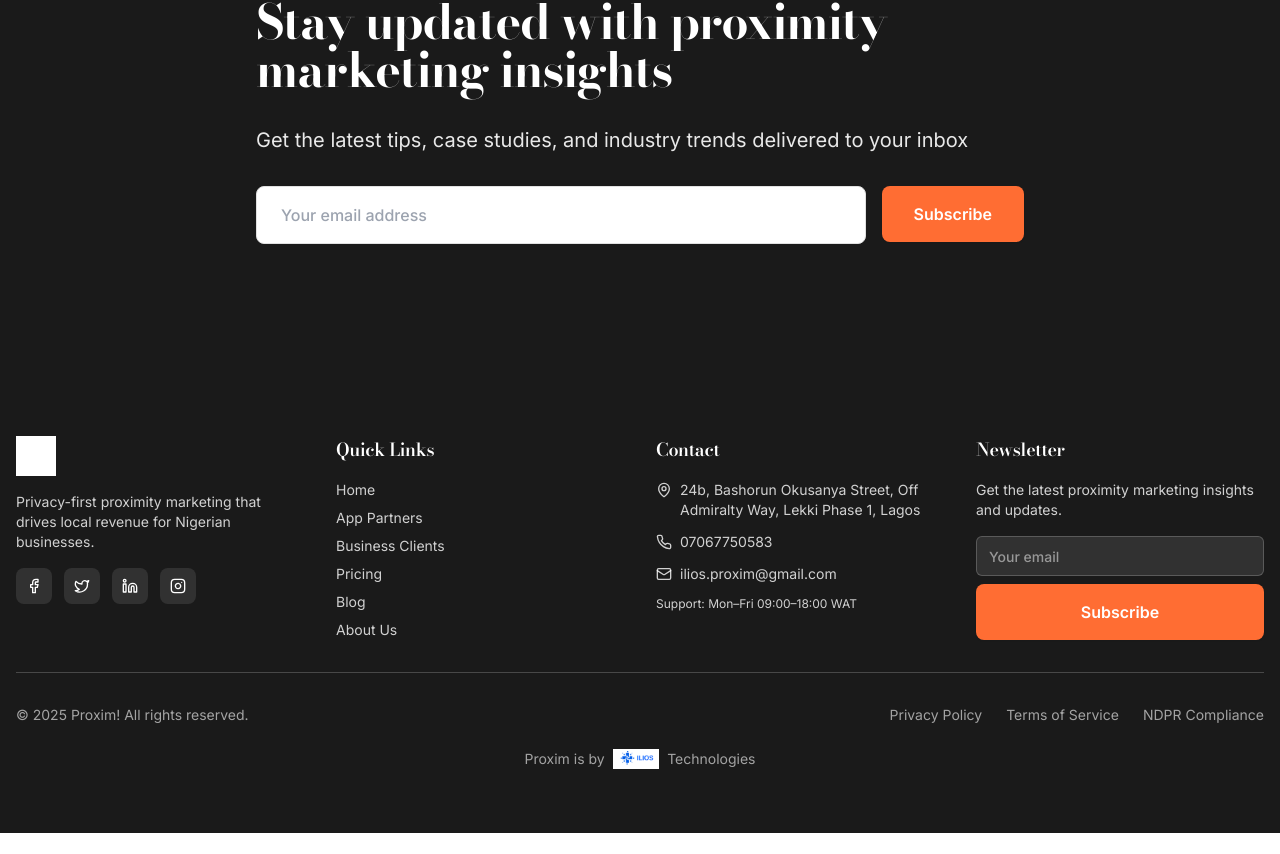
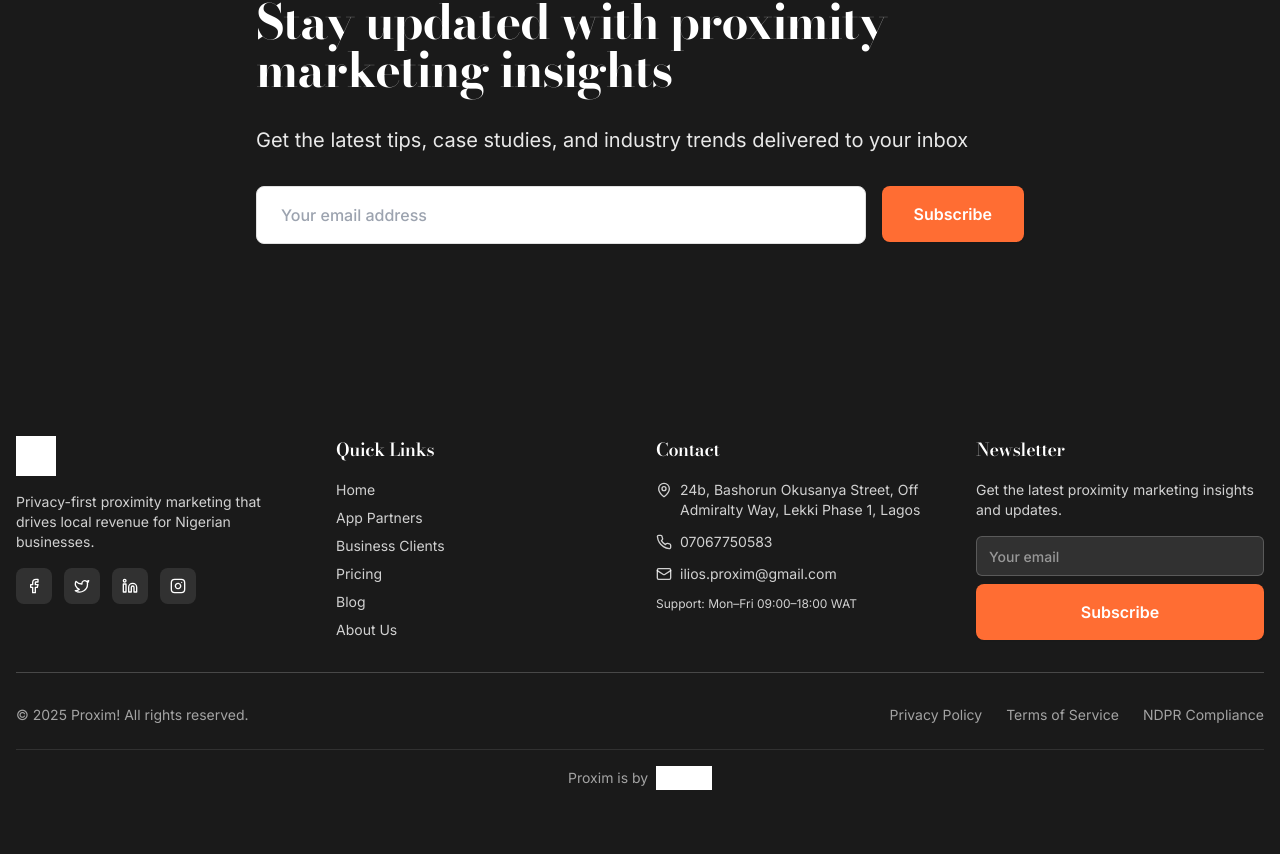
Before and after one commit to iliosintelligence-dotcom/origin-oomph, a React (Vite) app: page /blog in a window 1280 px wide. Shown: the part 2580-3434 px from the top of the page. Before the commit the page ends 3413 px from the top, so only its background shows below. Built offline with nearby package versions, Linux system fonts and the light colour scheme; the HTML template or start-up script is replaced by a standard one.

Commit message:
Fix footer visibility

```diff
--- a/src/components/Footer.tsx
+++ b/src/components/Footer.tsx
@@ -136,14 +136,13 @@ const Footer = () => {
           </div>
 
           {/* ILIOS Technologies Attribution */}
-          <div className="flex justify-center items-center gap-2 text-sm text-secondary-foreground/60">
+          <div className="flex justify-center items-center gap-2 text-sm text-secondary-foreground/60 pt-4 border-t border-secondary-foreground/10">
             <span>Proxim is by</span>
             <img
               src={iliosLogo}
               alt="ILIOS Technologies"
-              className="h-5 w-auto"
+              className="h-6 w-auto brightness-0 invert"
             />
-            <span>Technologies</span>
           </div>
         </div>
       </div>
```
